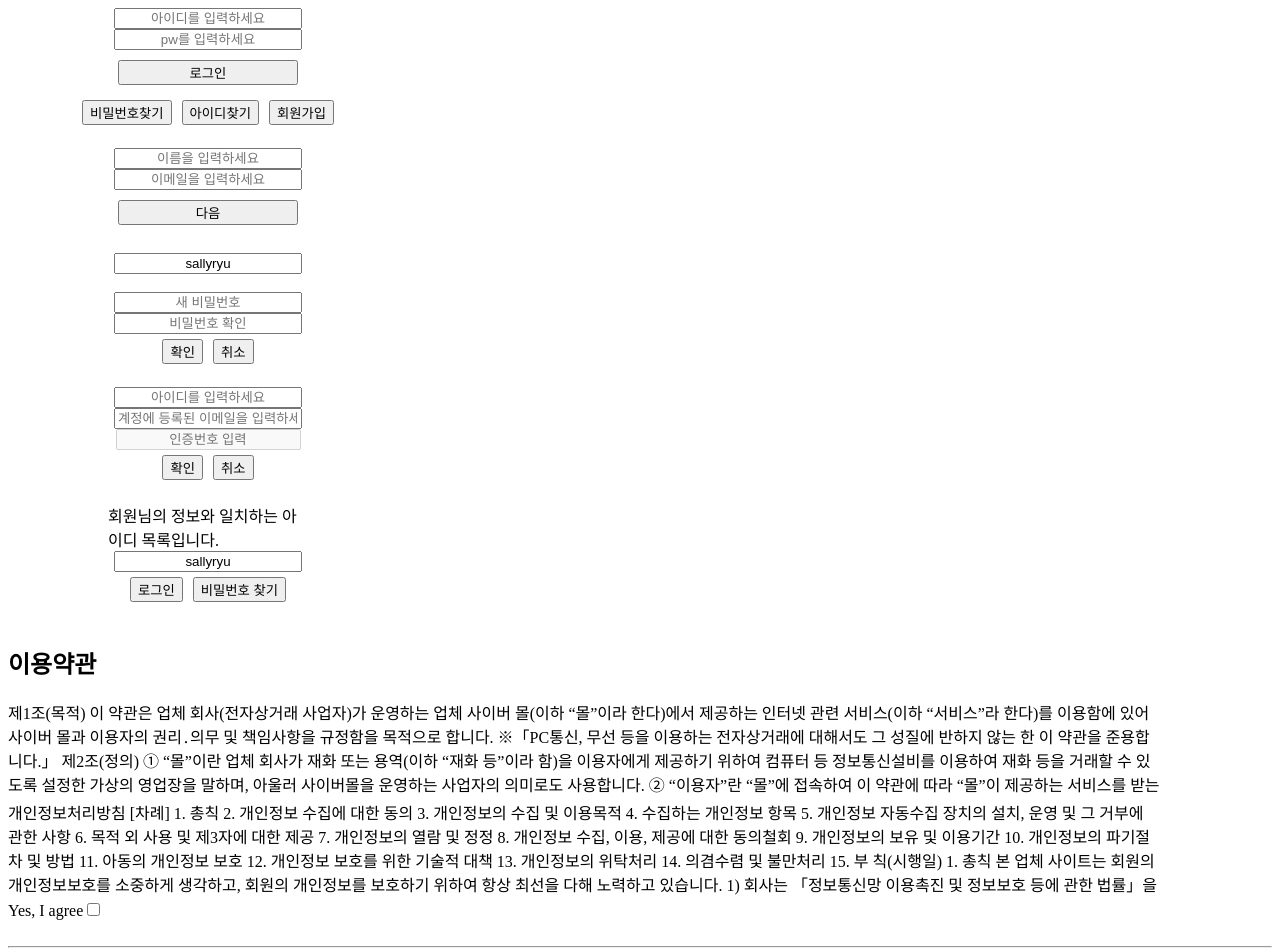
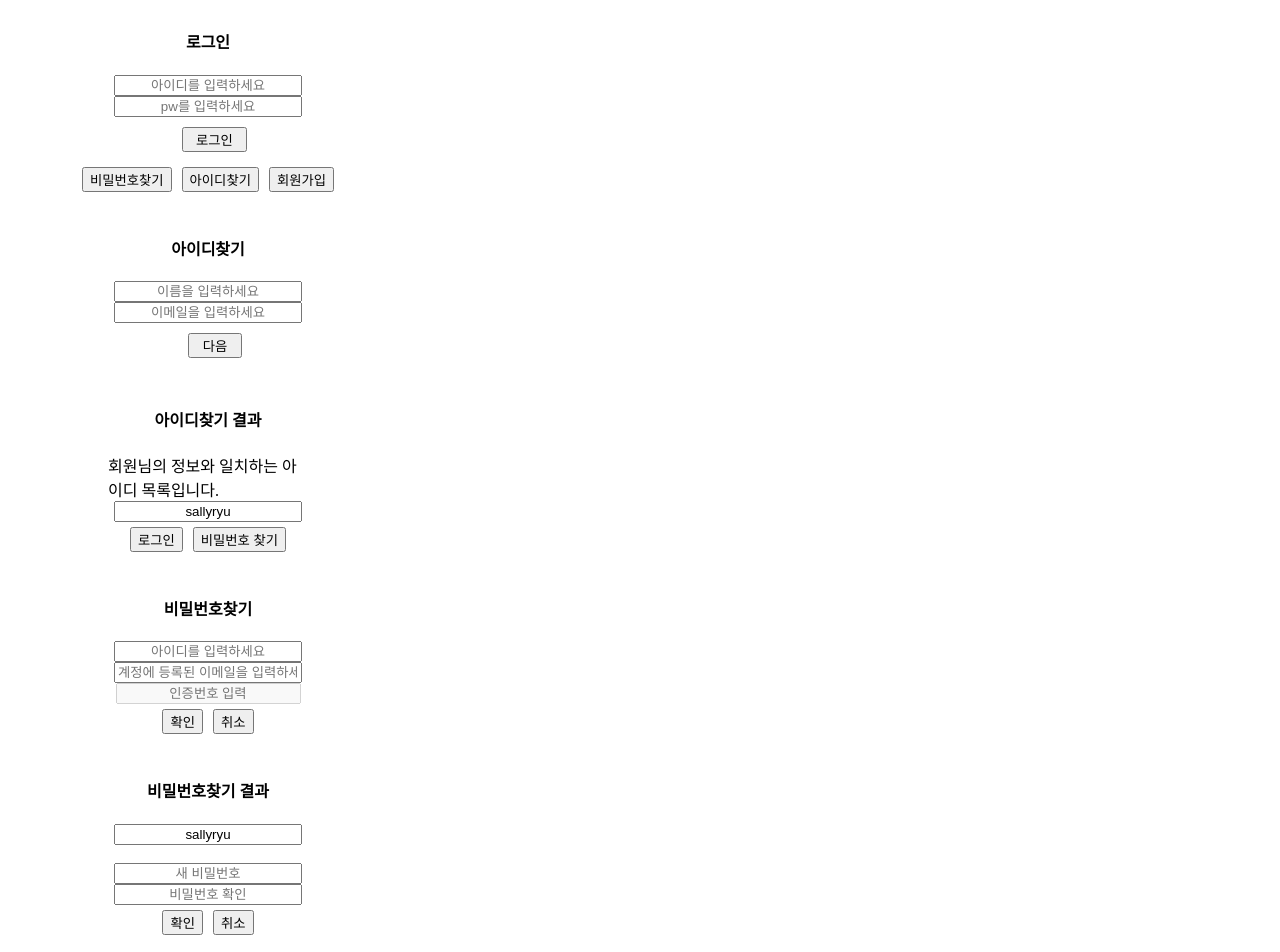
Before and after one commit to malgcheong/cafe-review-vue, a Vue app in the folder cafe-community/: page /find-pw in a window 1280 px wide. Shown: the top 952 px of the page. Built offline with nearby package versions, Linux system fonts and the light colour scheme.

Commit message:
feat: 버튼에 라우터 추가
회원가입 및 계정정보 찾기 후 다음 버튼에 라우터를 추가하여
다른 페이지로 이동할 수 있게 함

```diff
--- a/cafe-community/package.json
+++ b/cafe-community/package.json
@@ -9,7 +9,8 @@
   },
   "dependencies": {
     "core-js": "^3.6.5",
-    "vue": "^2.6.11"
+    "vue": "^2.6.11",
+    "vue-router": "^2.8.1"
   },
   "devDependencies": {
     "@vue/cli-plugin-babel": "~4.5.0",
--- a/cafe-community/src/App.vue
+++ b/cafe-community/src/App.vue
@@ -1,5 +1,6 @@
 <template lang="">
     <div>
+
             <logIn></logIn>
             <br>
             <findId></findId>
@@ -12,11 +13,11 @@
             <br>
             <join></join>
             <br>
-
+            <router-view></router-view>
     </div>
 </template>
 <script>
-import logIn from './components/logIn.vue'
+import logIn from './components/login.vue'
 import findId from './components/find-id.vue'
 import findPW from './components/find-pw.vue'
 import join from './components/join.vue'
--- a/cafe-community/src/components/LogIn.vue
+++ b/cafe-community/src/components/LogIn.vue
@@ -1,15 +1,24 @@
 <template lang="">
     <div>
         <div class="container_login">
+        <h4>로그인</h4>
         <div class="wrap_login">
             <input class="id" type="text" placeholder="아이디를 입력하세요"/>
             <input class="pw" type="password" placeholder="pw를 입력하세요"/>
-            <button class="button_login">로그인</button>
+            <router-link to="/home">
+                <button class="button_login">로그인</button>
+            </router-link>
         </div>
         <div class="wrap_find">
-            <button>비밀번호찾기</button>
-            <button>아이디찾기</button>
-            <button>회원가입</button>
+            <router-link to="/find-pw">
+                <button>비밀번호찾기</button>
+            </router-link>
+            <router-link to="/find-id">
+                <button>아이디찾기</button>
+            </router-link>
+            <router-link to="/join">
+                <button>회원가입</button>
+            </router-link>
         </div>
     </div>
     </div>
--- a/cafe-community/src/components/complete-modal.vue
+++ b/cafe-community/src/components/complete-modal.vue
@@ -1,6 +1,7 @@
 <template>
 
         <div class="container_modal" v-if="onModal">
+            <h4>회원가입완료</h4>
             <div class="background">
                 <div class="modal">
                     <div class="account_info">
@@ -14,7 +15,7 @@
                         축하합니다! 가입이 완료되었습니다!
                     </div>
                     <button @click="goHomeLogIn">확인</button>
-                    <!-- <router-link to="/"> -->
+                    <router-link to="/home">확인</router-link>
                 </div>
             </div>
         </div>
--- a/cafe-community/src/components/find-id-result.vue
+++ b/cafe-community/src/components/find-id-result.vue
@@ -1,16 +1,19 @@
 <template lang="">
     <div>
         <div class="container_login">
+            <h4>아이디찾기 결과</h4>
         <div class="wrap_login">
+            <div>회원님의 정보와 일치하는 아이디 목록입니다.</div>
             <input class="id" type="text" readonly v-model="id">
-            <br>
-            <input class="password" type="text" placeholder="새 비밀번호"/>
-            <input class="confirm-password" type="text" placeholder="비밀번호 확인"/>
 
         </div>
         <div class="wrap_find">
-            <button>확인</button>
-            <button>취소</button>
+            <router-link to="/login">
+                <button>로그인</button>
+            </router-link>
+            <router-link to="/find-pw">
+                <button>비밀번호 찾기</button>
+            </router-link>
         </div>
     </div>
     </div>
--- a/cafe-community/src/components/find-id.vue
+++ b/cafe-community/src/components/find-id.vue
@@ -1,10 +1,13 @@
 <template lang="">
     <div>
         <div class="container_login">
+            <h4>아이디찾기</h4>
         <div class="wrap_login">
             <input class="name" type="text" placeholder="이름을 입력하세요"/>
             <input class="email" type="password" placeholder="이메일을 입력하세요"/>
-            <button class="ok">다음</button>
+            <router-link to="/find-id-result">
+                <button class="ok">다음</button>
+            </router-link>
         </div>
 
     </div>
--- a/cafe-community/src/components/find-pw-result.vue
+++ b/cafe-community/src/components/find-pw-result.vue
@@ -1,14 +1,21 @@
 <template lang="">
     <div>
         <div class="container_login">
+            <h4>비밀번호찾기 결과</h4>
         <div class="wrap_login">
-            <div>회원님의 정보와 일치하는 아이디 목록입니다.</div>
             <input class="id" type="text" readonly v-model="id">
+            <br>
+            <input class="password" type="text" placeholder="새 비밀번호"/>
+            <input class="confirm-password" type="text" placeholder="비밀번호 확인"/>
 
         </div>
         <div class="wrap_find">
-            <button>로그인</button>
-            <button>비밀번호 찾기</button>
+            <router-link to="/login">
+                <button>확인</button>
+            </router-link>
+            <router-link to="/find-id">
+                <button>취소</button>
+            </router-link>
         </div>
     </div>
     </div>
--- a/cafe-community/src/components/find-pw.vue
+++ b/cafe-community/src/components/find-pw.vue
@@ -1,6 +1,7 @@
 <template lang="">
     <div>
         <div class="container_login">
+            <h4>비밀번호찾기</h4>
         <div class="wrap_login">
             <input class="id" type="text" placeholder="아이디를 입력하세요"/>
             <input class="email" type="text" placeholder="계정에 등록된 이메일을 입력하세요"/>
@@ -8,8 +9,12 @@
             <input class="button_input-code" type="text" placeholder="인증번호 입력" disabled/>
         </div>
         <div class="wrap_find">
-            <button>확인</button>
-            <button>취소</button>
+            <router-link to="/find-pw-res">
+                <button>확인</button>
+            </router-link>
+            <router-link to="/login">
+                <button>취소</button>
+            </router-link>
         </div>
     </div>
     </div>
--- a/cafe-community/src/components/home.vue
+++ b/cafe-community/src/components/home.vue
@@ -8,6 +8,6 @@ export default {
 
 }
 </script>
-<style lang="">
+<style >
 
 </style>
--- a/cafe-community/src/components/join.vue
+++ b/cafe-community/src/components/join.vue
@@ -1,6 +1,7 @@
 <template lang="">
     <div>
         <div class="container_join">
+            <h4>회원가입</h4>
         <div class="container_contract">
             <h2>이용약관</h2>
             <div class="wrap_contract" v-for="(item,idx) in contractItem" :item="item" :key="idx">
--- a/cafe-community/src/main.js
+++ b/cafe-community/src/main.js
@@ -1,8 +1,10 @@
 import Vue from 'vue'
 import App from './App.vue'
+import router from './routes/index'
 
 Vue.config.productionTip = false
 
 new Vue({
+  router:router,
   render: h => h(App),
 }).$mount('#app')
--- a/cafe-community/src/routes/index.js
+++ b/cafe-community/src/routes/index.js
@@ -1,15 +1,40 @@
 import Vue from 'vue';
 import VueRouter from 'vue-router';
 import Home from '../components/home.vue';
+import findId from '../components/find-id.vue'
+import findPW from '../components/find-pw.vue'
+import join from '../components/join.vue'
+import findIdRes from '../components/find-id-result.vue'
+import findPWRes from '../components/find-pw-result.vue'
 
 Vue.use(VueRouter);
 
-export const router = new VueRouter({
+export default new VueRouter({
     mode:'history',
     routes:[
         {
-            path:'/',
+            path:'/home',
             component:Home
+        },
+        {
+            path:'/find-pw',
+            component:findPW
+        },
+        {
+            path:'/find-id',
+            component:findId
+        },
+        {
+            path:'/join',
+            component:join
+        },
+        {
+            path:'find-id-res',
+            component:findIdRes
+        },
+        {
+            path:'find-pw-res',
+            component:findPWRes
         }
     ]
 })
```
Also changed, not shown: 1 other file (tests, documents, lock files or other folders). Lines whose indentation alone changed are shown as unchanged.
